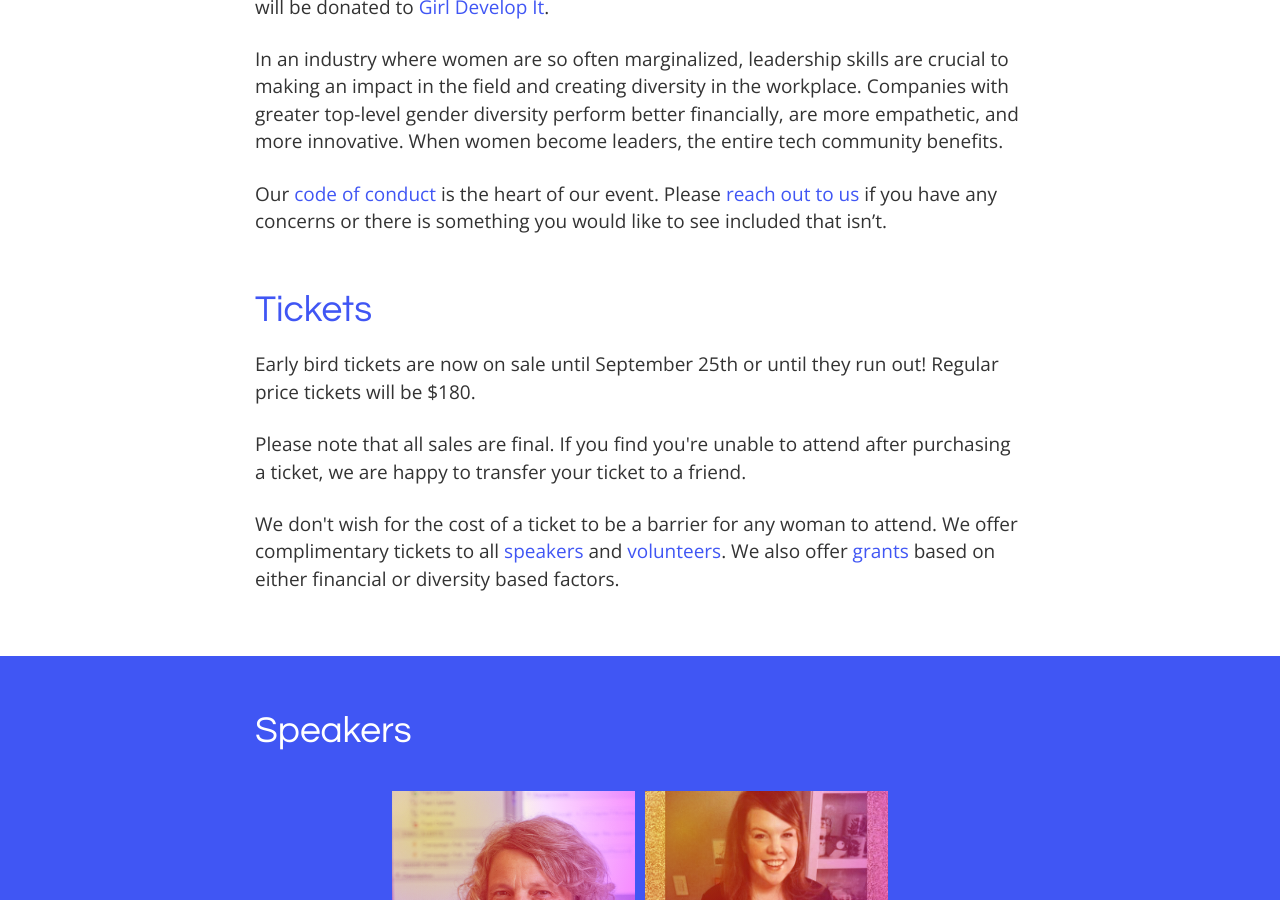
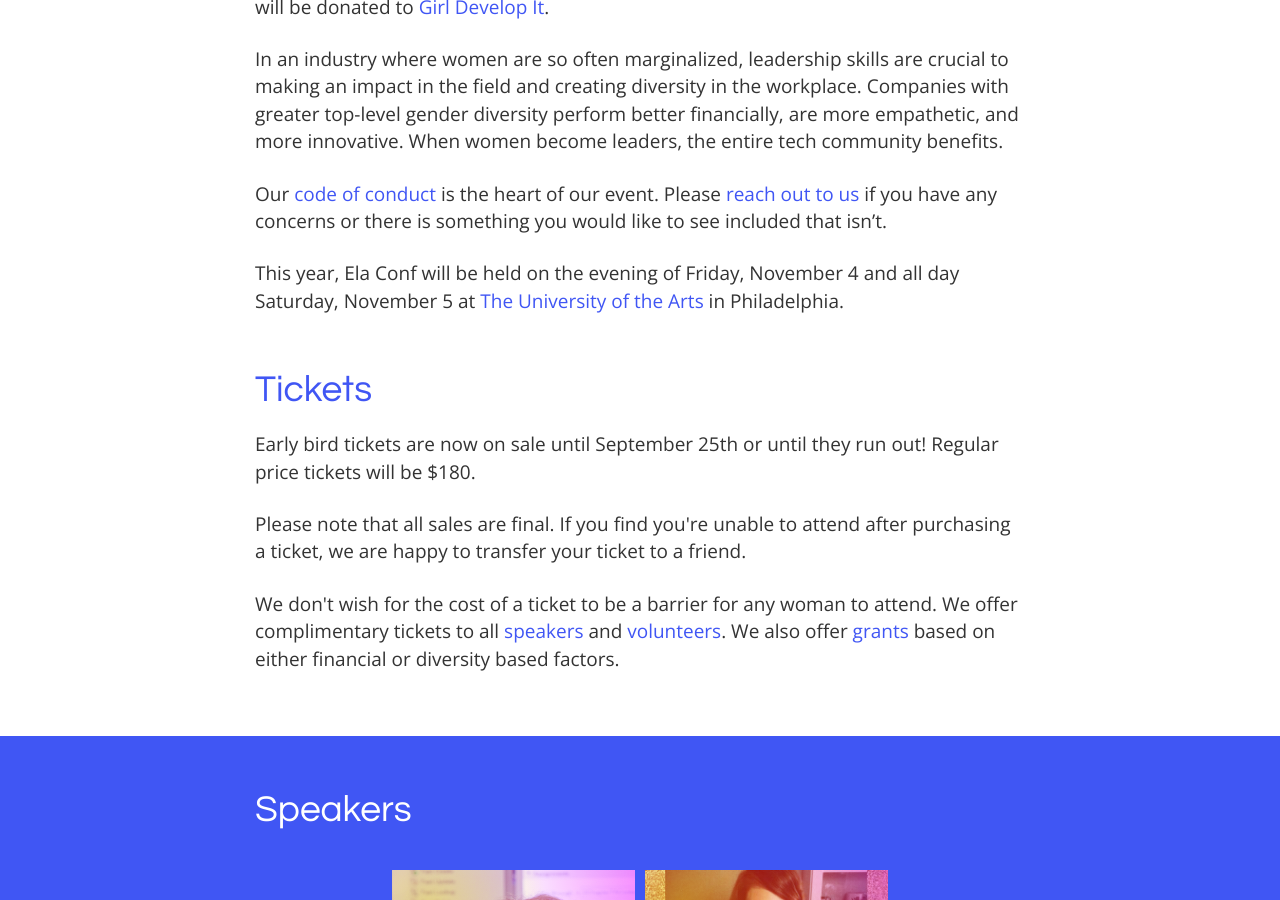
Before and after one commit to elaconf/elaconf.github.io, a Jekyll site: the page built from index.html, in a window 1280 px wide and 900 px high, scrolled down 1072 px. Built offline with Jekyll 4.4.1, drawn with Linux system fonts in a browser that asks for light colours; a script that is not in the unit is left out.

Commit message:
add date details

```diff
--- a/index.html
+++ b/index.html
@@ -7,6 +7,7 @@ layout: default
     <p>In an industry where women are so often marginalized, leadership skills are crucial to making an impact in the field and creating diversity in the workplace. Companies with greater top-level gender diversity perform better financially, are more empathetic, and more innovative. When women become leaders, the entire tech community benefits.
     </p>
     <p>Our <a href="code-of-conduct/">code of conduct</a> is the heart of our event. Please <a href="mailto:hello@elaconf.com">reach out to us</a> if you have any concerns or there is something you would like to see included that isn’t.</p>
+    <p>This year, Ela Conf will be held on the evening of Friday, November 4 and all day Saturday, November 5 at <a href="/venue">The University of the Arts</a> in Philadelphia.</p>
 
     <h2 id="tickets">Tickets</h2>
     {% include tickets.html %}
```
